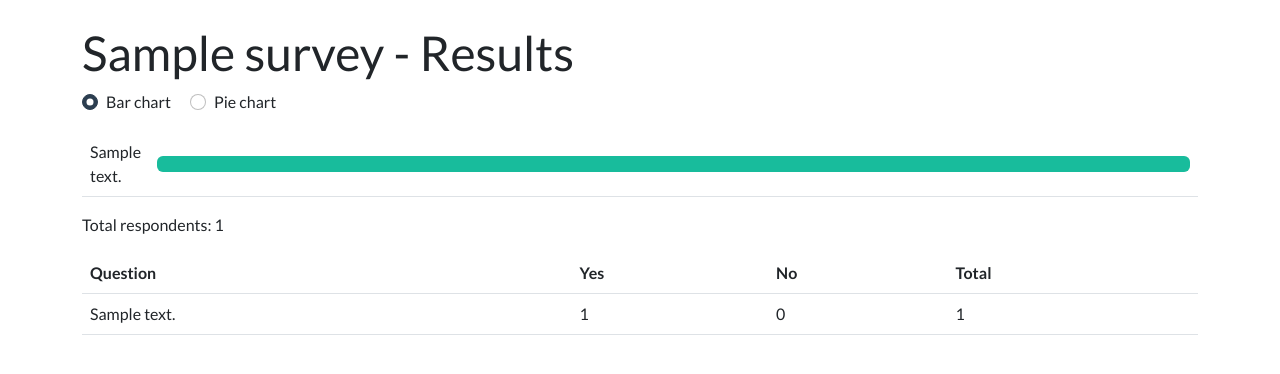
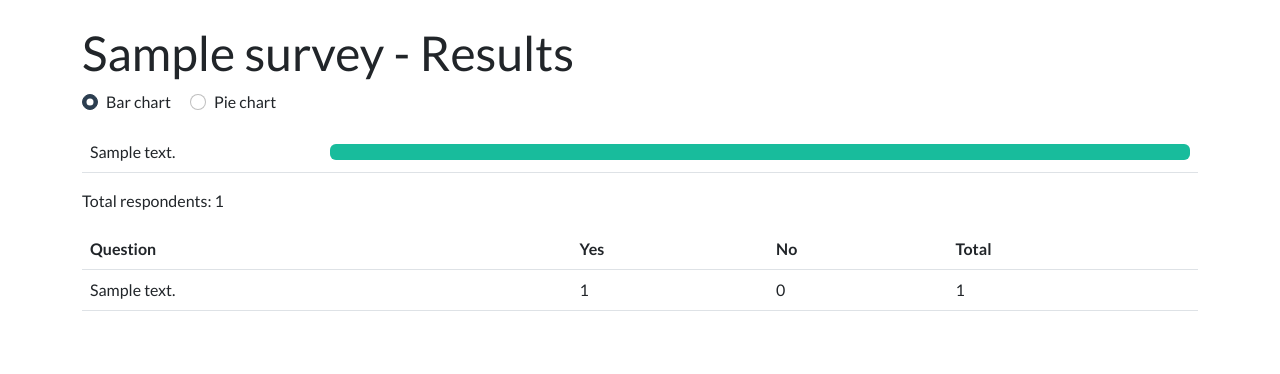
Before and after one commit to Wikimedia-Suomi/wikikysely, a Django app: page /en/results/1/ in a window 1280 px wide. Shown: the part 72-446 px from the top of the page. Run offline with Django 4.2, Linux system fonts and the light colour scheme; a user stored in the database is signed in; tables that the repository leaves empty hold one stand-in row (values such as "Sample post"); some libraries are stand-ins or nearby versions.

Commit message:
Unify chart colors and widen titles

```diff
--- a/static/css/style.css
+++ b/static/css/style.css
@@ -7,3 +7,8 @@ body {
 .table th, .table td {
   vertical-align: middle;
 }
+
+/* Ensure bar chart titles have some room */
+.bar-chart-question {
+  min-width: 15rem;
+}
--- a/templates/survey/results.html
+++ b/templates/survey/results.html
@@ -17,7 +17,7 @@
   <tbody>
   {% for row in data %}
   <tr>
-    <td>{{ row.question.text }}</td>
+    <td class="bar-chart-question">{{ row.question.text }}</td>
     <td class="w-100">
       <div class="progress" style="height: 1rem;">
         <div class="progress-bar bg-success" role="progressbar" style="width: {% widthratio row.yes row.total 100 %}%"></div>
@@ -52,6 +52,8 @@
 <script>
 const yesLabel = '{{ yes_label|escapejs }}';
 const noLabel = '{{ no_label|escapejs }}';
+const successColor = getComputedStyle(document.documentElement).getPropertyValue('--bs-success').trim() || 'green';
+const dangerColor = getComputedStyle(document.documentElement).getPropertyValue('--bs-danger').trim() || 'red';
 
 // Pie charts
 const pieContainers = document.querySelectorAll('#pieCharts .pie-chart');
@@ -72,7 +74,7 @@ pieContainers.forEach(el => {
             labels: [yesLabel, noLabel],
             datasets: [{
                 data: [yes, no],
-                backgroundColor: ['green', 'red']
+                backgroundColor: [successColor, dangerColor]
             }]
         },
         options: {
```
